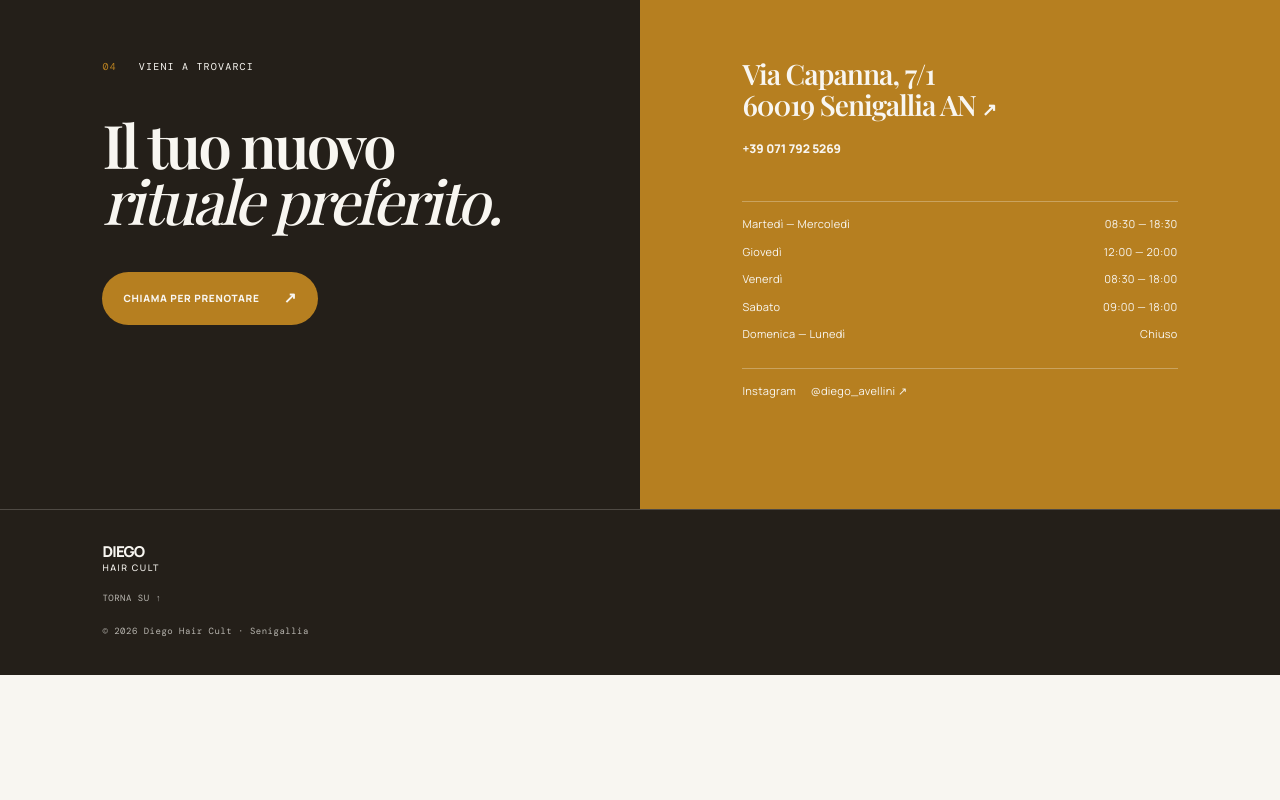
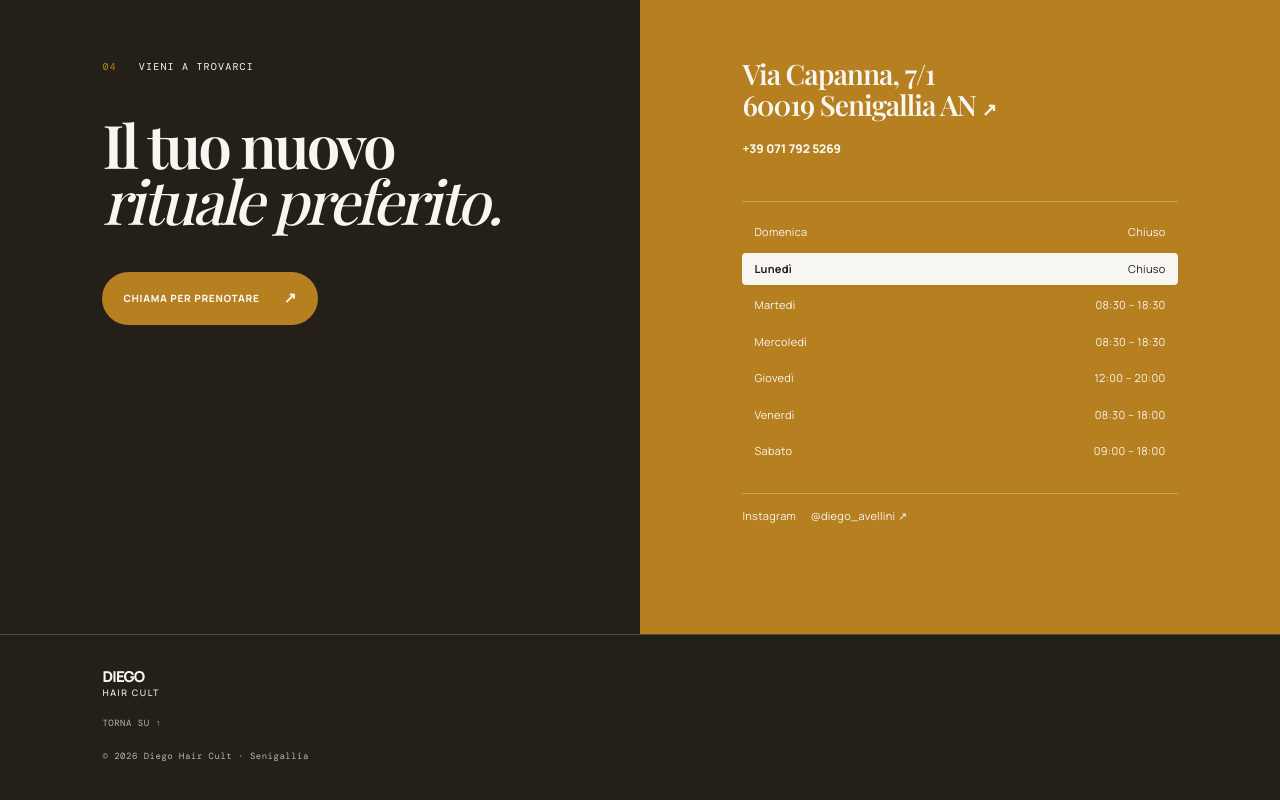
Before and after one commit to afattori/parrucchiere-DHC-Senigallia, a React (Vite) app: page / in a window 1280 px wide. Shown: the part 3956-4756 px from the top of the page. Before the commit the page ends 4631 px from the top, so only its background shows below. Built offline with nearby package versions, Linux system fonts and the light colour scheme; the HTML template or start-up script is replaced by a standard one; a web font is replaced by a local one.

Commit message:
Highlight current opening day

```diff
--- a/src/components/site/Contact.tsx
+++ b/src/components/site/Contact.tsx
@@ -2,6 +2,13 @@ import { Reveal } from "./Reveal";
 import { salon } from "@/data/salon";
 
 export const Contact = () => {
+  const weekdayNames = ["Sun", "Mon", "Tue", "Wed", "Thu", "Fri", "Sat"];
+  const currentWeekday = new Intl.DateTimeFormat("en-US", {
+    timeZone: "Europe/Rome",
+    weekday: "short",
+  }).format(new Date());
+  const currentDayIndex = weekdayNames.indexOf(currentWeekday);
+
   return (
     <section
       id="contatti"
@@ -44,27 +51,25 @@ export const Contact = () => {
         >
           {salon.phone}
         </a>
-        <div className="border-t border-primary-foreground/30 pt-[14px] text-[11px] tracking-[0.3px]">
-          <p className="mb-[11px] flex justify-between gap-[15px]">
-            <span>Martedì — Mercoledì</span>
-            <b className="font-normal whitespace-nowrap">08:30 — 18:30</b>
-          </p>
-          <p className="mb-[11px] flex justify-between gap-[15px]">
-            <span>Giovedì</span>
-            <b className="font-normal whitespace-nowrap">12:00 — 20:00</b>
-          </p>
-          <p className="mb-[11px] flex justify-between gap-[15px]">
-            <span>Venerdì</span>
-            <b className="font-normal whitespace-nowrap">08:30 — 18:00</b>
-          </p>
-          <p className="mb-[11px] flex justify-between gap-[15px]">
-            <span>Sabato</span>
-            <b className="font-normal whitespace-nowrap">09:00 — 18:00</b>
-          </p>
-          <p className="flex justify-between gap-[15px]">
-            <span>Domenica — Lunedì</span>
-            <b className="font-normal whitespace-nowrap">Chiuso</b>
-          </p>
+        <div className="space-y-1 border-t border-primary-foreground/30 pt-[14px] text-[11px] tracking-[0.3px]">
+          {salon.hours.map(({ day, time }, index) => {
+            const isToday = index === currentDayIndex;
+
+            return (
+              <p
+                key={day}
+                aria-current={isToday ? "date" : undefined}
+                className={`flex items-center justify-between gap-[15px] rounded-lg px-3 py-2 transition-colors ${
+                  isToday
+                    ? "bg-primary-foreground font-bold text-foreground shadow-sm"
+                    : "text-primary-foreground"
+                }`}
+              >
+                <span>{day}</span>
+                <b className="font-normal whitespace-nowrap">{time}</b>
+              </p>
+            );
+          })}
         </div>
         <a
           href={salon.instagram}
```
